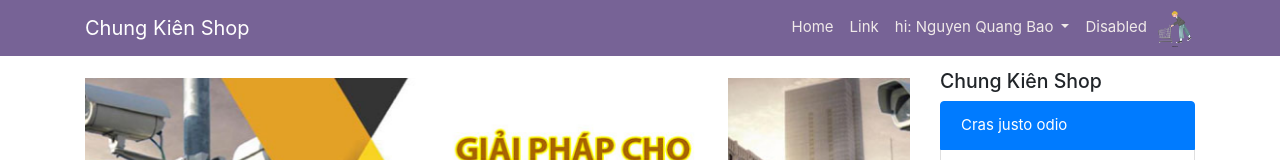
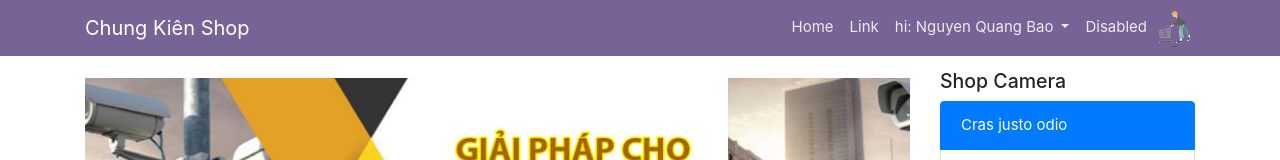
Before and after one commit to baoit2k/chungkienshop, a plain HTML site: page html/page2.html in a window 1280 px wide. Shown: the top 160 px of the page. Drawn offline with nearby package versions, Linux system fonts and the light colour scheme.

Commit message:
changer 5

```diff
--- a/html/page2.html
+++ b/html/page2.html
@@ -183,7 +183,7 @@
 						</div>
 					</div>
 					<div class="col-xs-5 col-sm-5 col-md-3 col-lg-3 col-xl-3 ">
-						<h1>Chung Kiên Shop</h1>
+						<h1>Shop Camera</h1>
 						<ul class="list-group">
 							<li class="list-group-item active">Cras justo odio</li>
 							<li class="list-group-item">Dapibus ac facilisis in</li>
```
Also changed, not shown: html/page3.html (+1 -1 lines), index.html (+1 -1 lines).
